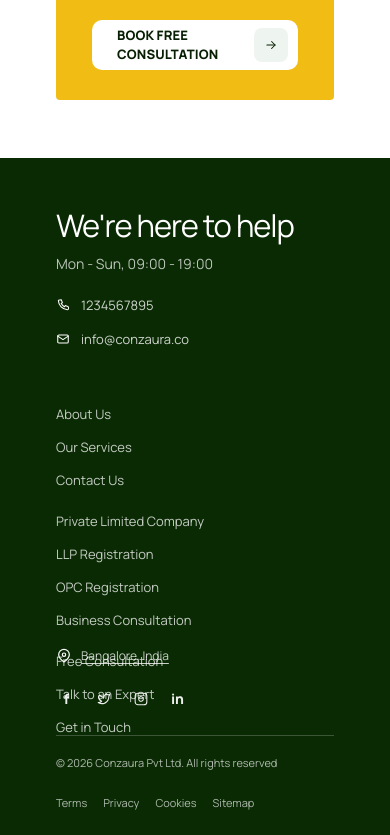
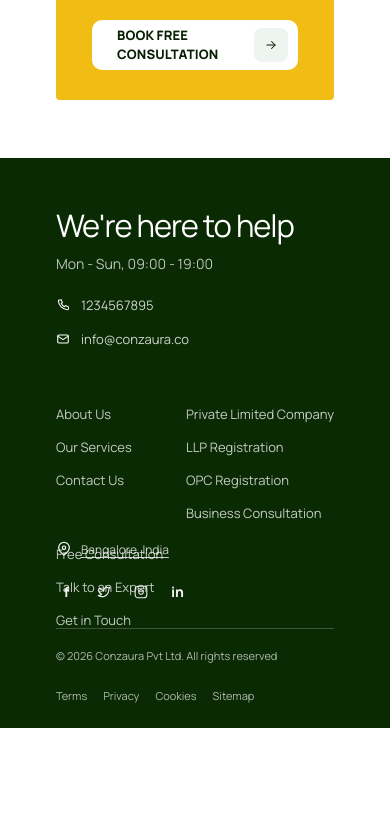
Before and after one commit to conzaura-biz/website, a React (Vite) app: page /about in a window 390 px wide. Shown: the part 3203-4038 px from the top of the page. After the commit the page ends 3931 px from the top, so only its background shows below. Built offline with nearby package versions, Linux system fonts and the light colour scheme; no server answers.

Commit message:
Fix footer links responsive layout so they remain side-by-side as requested

```diff
--- a/src/styles/global.css
+++ b/src/styles/global.css
@@ -565,7 +565,7 @@
   .contact-info .section-title p { max-width: 730px; }
   .contact-form { padding-top: 0; max-width: 760px; }
   .footer-main { min-height: 0; flex-direction: column; gap: 38px; padding-bottom: 100px; }
-  .footer-links { flex-direction: column; gap: 38px; margin-right: 0; }
+  .footer-links { flex-direction: row; flex-wrap: wrap; gap: 38px 26px; margin-right: 0; width: 100%; justify-content: space-between; }
   .footer-location { right: auto; left: 0; bottom: 70px; }
   .socials { bottom: 25px; margin-top: 0; }
   .privacy-grid { grid-template-columns: repeat(2, 1fr); }
```
